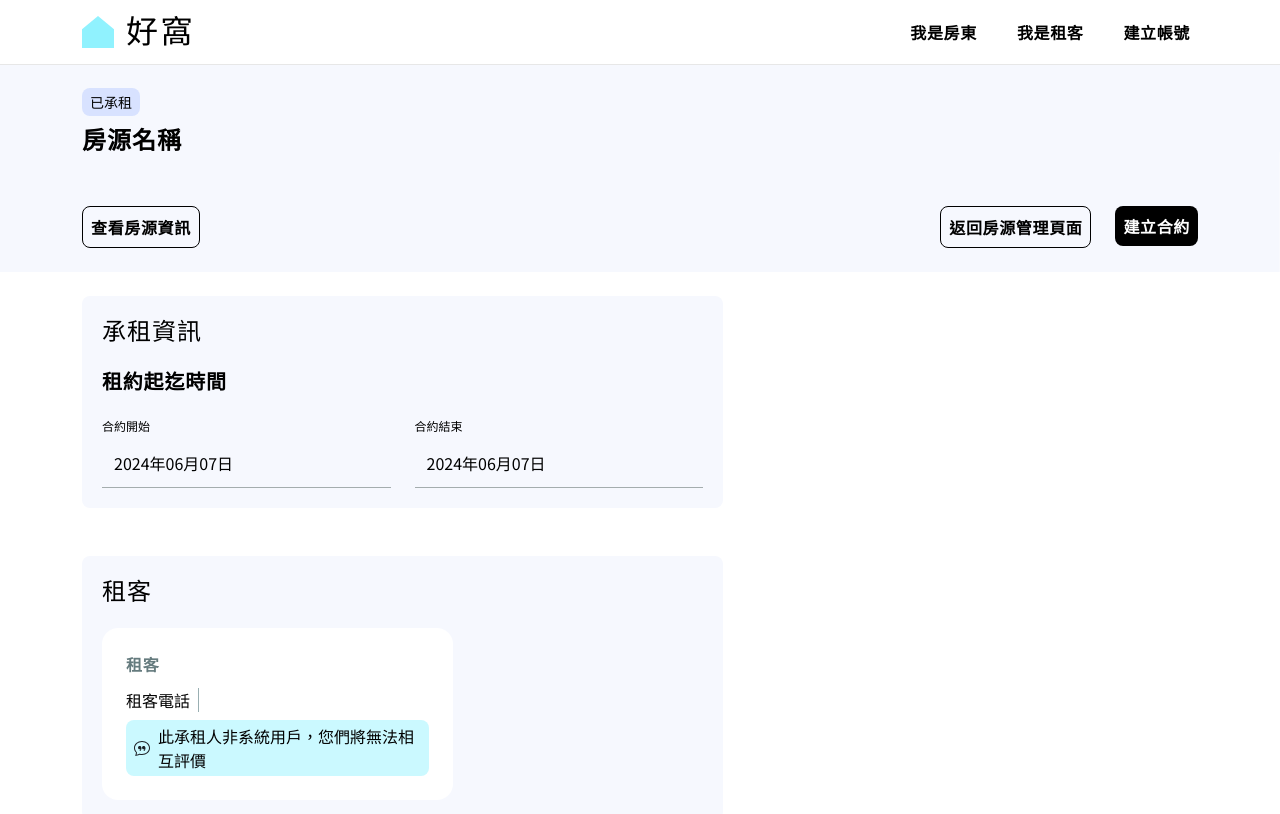
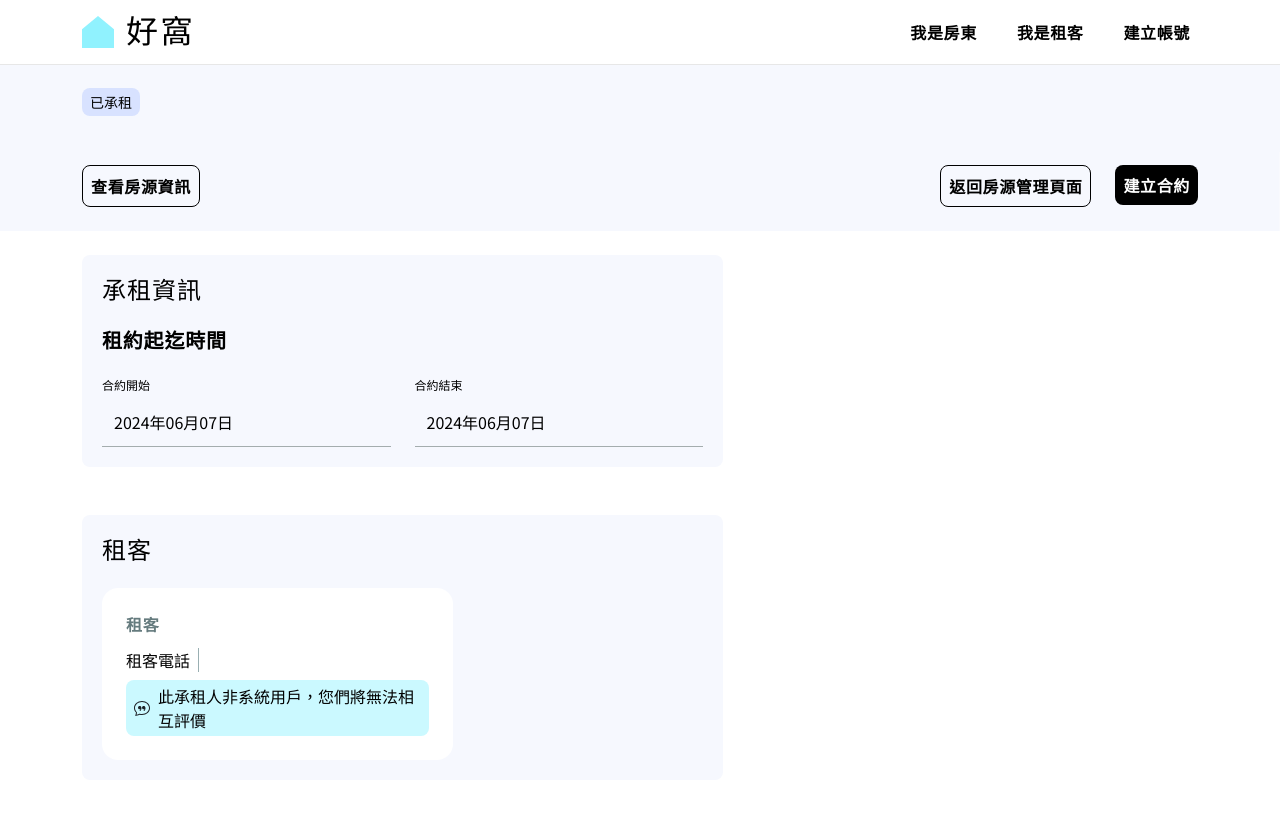
Before and after one commit to Eshiunm/Rocket_HowOh, a React (Vite) app: page /landlord/rented/1 in a window 1280 px wide. Shown: the top 814 px of the page. Built offline with nearby package versions, Linux system fonts and the light colour scheme; no server answers; a web font is replaced by a local one.

Commit message:
feat: add house name in header

```diff
--- a/src/pages/landlordManagement/RentedHouse.tsx
+++ b/src/pages/landlordManagement/RentedHouse.tsx
@@ -134,7 +134,6 @@ export default function RentedHouse() {
 
   const navigate = useNavigate();
   const { houseId } = useParams();
-  console.log(houseId)
   const [isHouseDetailOpen, setIsHouseDetailOpen] = useState(false);
   const handleHouseDetailClose = () => setIsHouseDetailOpen(false);
 
@@ -146,8 +145,6 @@ export default function RentedHouse() {
 
   const [tenantData, setTenantData] = useState<TenantDataType | null>(null);
   const [houseData, setHouseData] = useState<HouseDataType | null>(null);
-  console.log(tenantData);
-  console.log(houseData)
 
   useEffect(() => {
     const fetchHouseData = async () => {
@@ -253,7 +250,7 @@ export default function RentedHouse() {
       <header className="bg-Landlord-99">
         <div className="container py-6">
           <span className="badge-m  bg-Landlord-90">已承租</span>
-          <h2 className="text-sans-b-h5 mt-3 mb-6">房源名稱</h2>
+          <h2 className="text-sans-b-h5 mt-3 mb-6">{houseData?.formData.name}</h2>
           <div className="flex gap-6 pt-7">
             <button
               type="button"
```
